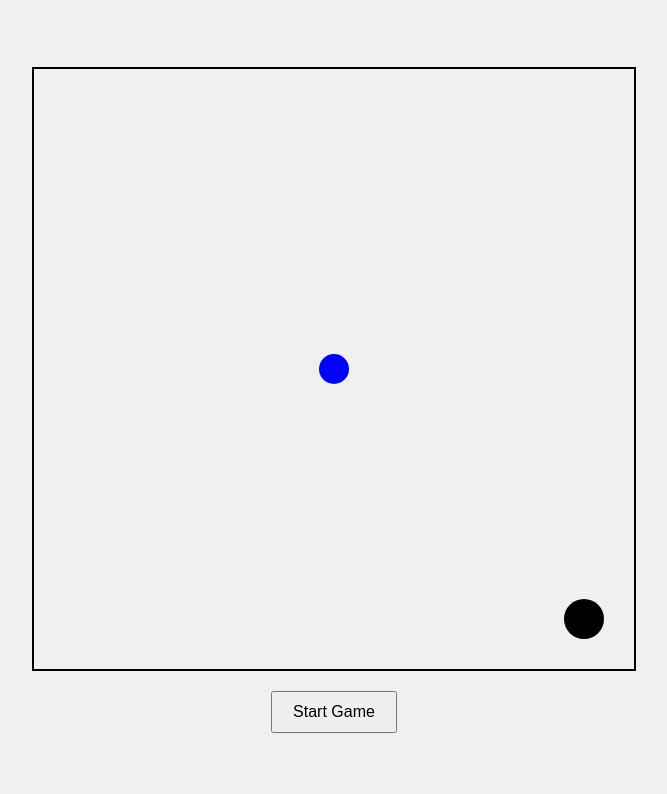
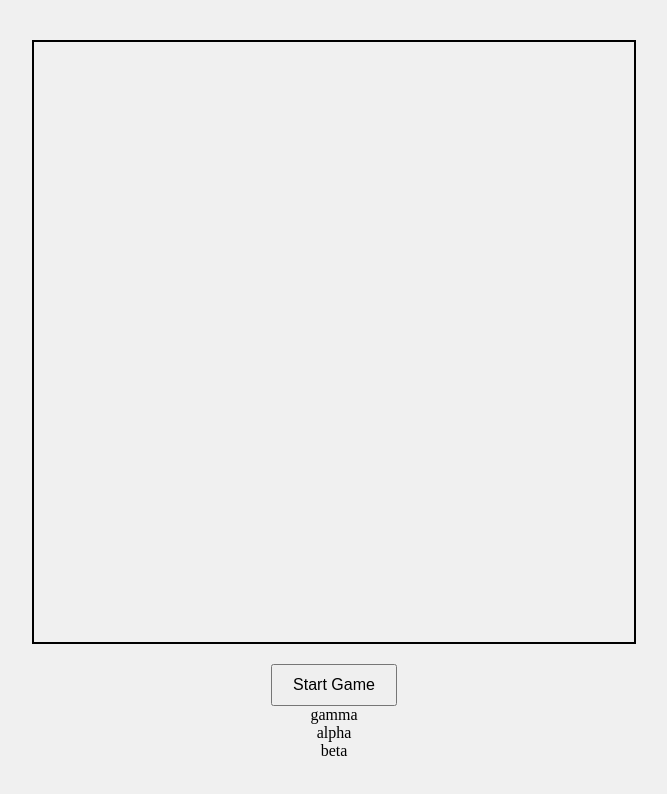
Before and after one commit to Kamo-Chip/bbd, a plain HTML site: page index.html in a window 1280 px wide. Both pictures are taken after a click on the button "Start Game". Shown: the whole page, without its empty margins (306-973 px from the left). Drawn offline with Linux system fonts and the light colour scheme.

Commit message:
added permission

```diff
--- a/index.html
+++ b/index.html
@@ -9,6 +9,9 @@
 <body>
   <canvas id="gameCanvas" width="600" height="600"></canvas>
   <button id="startButton">Start Game</button>
+  <span id="gamma">gamma</span>
+  <span id="alpha">alpha</span>
+  <span id="beta">beta</span>
   <script src="script.js"></script>
 </body>
 </html>
--- a/script.js
+++ b/script.js
@@ -2,123 +2,29 @@ const canvas = document.getElementById("gameCanvas");
 const ctx = canvas.getContext("2d");
 const startButton = document.getElementById("startButton");
 
-const ball = {
-  x: canvas.width / 2,
-  y: canvas.height / 2,
-  radius: 15,
-  color: "blue",
-  dx: 0,
-  dy: 0,
-};
-
-const hole = {
-  x: canvas.width - 50,
-  y: canvas.height - 50,
-  radius: 20,
-  color: "black",
-};
-
-function drawBall() {
-  ctx.beginPath();
-  ctx.arc(ball.x, ball.y, ball.radius, 0, Math.PI * 2);
-  ctx.fillStyle = ball.color;
-  ctx.fill();
-  ctx.closePath();
+function handleOrientation(event) {
+  const alphaSpan = document.querySelector("#alpha");
+  alphaSpan.textContent = event.alpha;
+  alphaSpan.innerHTML = event.alpha;
 }
 
-function drawHole() {
-  ctx.beginPath();
-  ctx.arc(hole.x, hole.y, hole.radius, 0, Math.PI * 2);
-  ctx.fillStyle = hole.color;
-  ctx.fill();
-  ctx.closePath();
-}
-
-function updateBallPosition() {
-  ball.x += ball.dx;
-  ball.y += ball.dy;
-
-  // Prevent ball from moving out of canvas
-  if (ball.x < ball.radius) ball.x = ball.radius;
-  if (ball.x > canvas.width - ball.radius) ball.x = canvas.width - ball.radius;
-  if (ball.y < ball.radius) ball.y = ball.radius;
-  if (ball.y > canvas.height - ball.radius)
-    ball.y = canvas.height - ball.radius;
-}
-
-function checkWinCondition() {
-  const dx = ball.x - hole.x;
-  const dy = ball.y - hole.y;
-  const distance = Math.sqrt(dx * dx + dy * dy);
-
-  if (distance < ball.radius + hole.radius) {
-    alert("You win!");
-    ball.x = canvas.width / 2;
-    ball.y = canvas.height / 2;
-    ball.dx = 0;
-    ball.dy = 0;
-  }
-}
-
-function draw() {
-  ctx.clearRect(0, 0, canvas.width, canvas.height);
-  drawBall();
-  drawHole();
-  updateBallPosition();
-  checkWinCondition();
-  requestAnimationFrame(draw);
-}
-
-function handleOrientation(event) {
-  ball.dx = event.gamma * 5; // gamma is the left-to-right tilt
-  ball.dy = event.beta * 5; // beta is the front-to-back tilt
-  alert(event.alpha);
-}
-
-function permission() {
-  if (
-    typeof DeviceMotionEvent !== "undefined" &&
-    typeof DeviceMotionEvent.requestPermission === "function"
-  ) {
-    // (optional) Do something before API request prompt.
+function onClick() {
+  if (typeof DeviceMotionEvent.requestPermission === "function") {
+    // Handle iOS 13+ devices.
     DeviceMotionEvent.requestPermission()
-      .then((response) => {
-        // (optional) Do something after API prompt dismissed.
-        if (response == "granted") {
-          window.addEventListener("devicemotion", (e) => {
-            // do something for 'e' here.
-          });
+      .then((state) => {
+        if (state === "granted") {
+          window.addEventListener("devicemotion", handleOrientation);
+        } else {
+          console.error("Request to access the orientation was rejected");
         }
       })
       .catch(console.error);
   } else {
-    alert("DeviceMotionEvent is not defined");
+    // Handle regular non iOS 13+ devices.
+    window.addEventListener("devicemotion", handleOrientation);
   }
 }
-
-function onClick() {
-  if (
-    typeof DeviceMotionEvent !== "undefined" &&
-    typeof DeviceMotionEvent.requestPermission === "function"
-  ) {
-    // (optional) Do something before API request prompt.
-    DeviceMotionEvent.requestPermission()
-      .then((response) => {
-        // (optional) Do something after API prompt dismissed.
-        if (response == "granted") {
-          window.addEventListener("devicemotion", (e) => {
-            // do something for 'e' here.
-          });
-        }
-      })
-      .catch(console.error);
-  } else {
-    alert("DeviceMotionEvent is not defined");
-    window.addEventListener("deviceorientation", handleOrientation);
-  }
-}
-
 startButton.addEventListener("click", () => {
   onClick();
-  draw();
 });
```
